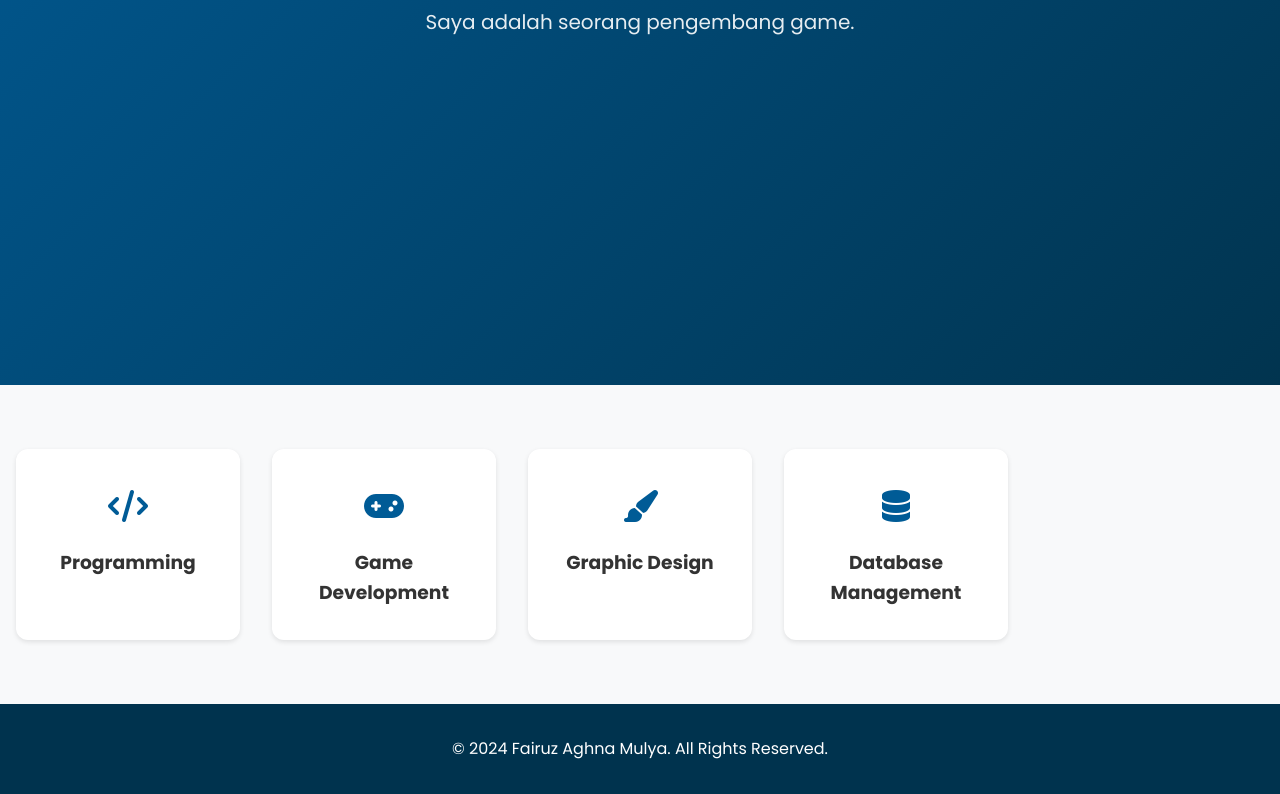
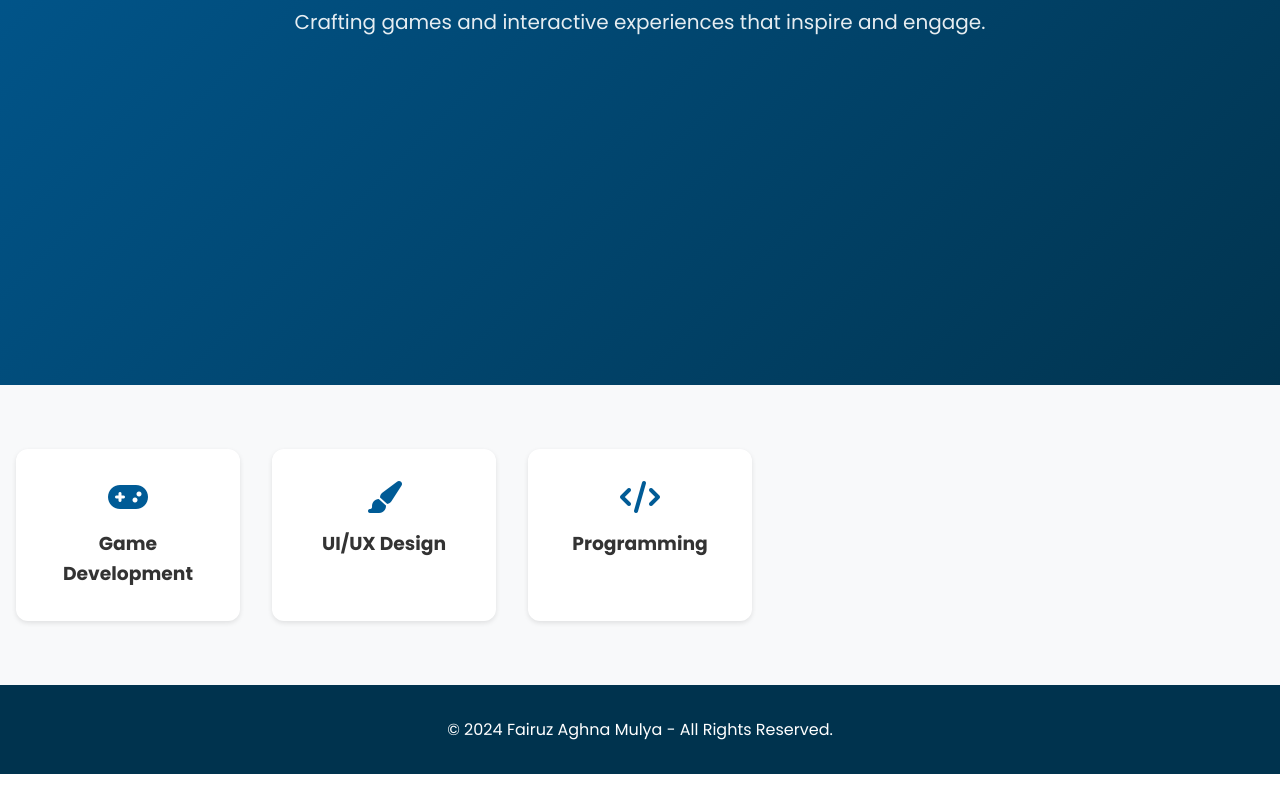
Before and after one commit to Fairuz-Aghna-Mulya/Portofolio, a plain HTML site: page index.html in a window 1280 px wide. Shown: the part 415-1209 px from the top of the page. Drawn offline with nearby package versions, Linux system fonts and the light colour scheme.

Commit message:
Update index.html

```diff
--- a/index.html
+++ b/index.html
@@ -245,6 +245,24 @@
             text-align: center;
         }
     </style>
+
+    <!-- Blokir Akses Mobile & Inspeksi -->
+    <script>
+        // Mendeteksi perangkat mobile dan mengalihkan atau menutup halaman jika dibuka di mobile
+        if (/Android|iPhone|iPad|iPod|BlackBerry|IEMobile|Opera Mini/i.test(navigator.userAgent)) {
+            document.body.innerHTML = "<h1>Akses tidak diizinkan di perangkat mobile</h1>";
+            setTimeout(() => window.close(), 1000); // Menutup halaman setelah 1 detik
+        }
+
+        // Mencegah klik kanan dan inspeksi
+        document.addEventListener('contextmenu', event => event.preventDefault());
+        document.onkeydown = function(e) {
+            // Cegah penggunaan tombol-tombol inspeksi
+            if (e.keyCode == 123 || (e.ctrlKey && e.shiftKey && (e.keyCode == 73 || e.keyCode == 74)) || (e.ctrlKey && e.keyCode == 85)) {
+                return false;
+            }
+        };
+    </script>
 </head>
 <body>
 
@@ -255,10 +273,11 @@
             <div class="nav-links">
                 <a href="#">Home</a>
                 <a href="#">Skills</a>
+                <a href="#">Projects</a>
                 <a href="#">Contact</a>
             </div>
-            <div class="mobile-menu" id="mobile-menu">
-                <i class="fa fa-bars" aria-label="Menu"></i>
+            <div class="mobile-menu">
+                <i class="fas fa-bars"></i>
             </div>
         </nav>
     </header>
@@ -266,50 +285,38 @@
     <!-- Hero Section -->
     <section class="hero">
         <div class="hero-content" data-aos="fade-up">
-            <h1 class="hero-title">Selamat Datang</h1>
-            <p class="hero-subtitle">Saya adalah seorang pengembang game.</p>
+            <h1 class="hero-title">Game Developer & Designer</h1>
+            <p class="hero-subtitle">Crafting games and interactive experiences that inspire and engage.</p>
         </div>
     </section>
 
     <!-- Skills Section -->
-    <section class="skills">
-        <div class="skills-grid">
-            <div class="skill-card" data-aos="fade-up">
-                <div class="skill-icon"><i class="fa fa-code" aria-hidden="true"></i></div>
-                <h3>Programming</h3>
-            </div>
-            <div class="skill-card" data-aos="fade-up">
-                <div class="skill-icon"><i class="fa fa-gamepad" aria-hidden="true"></i></div>
+    <section class="skills" id="skills">
+        <div class="skills-grid" data-aos="fade-up">
+            <div class="skill-card">
+                <i class="fas fa-gamepad skill-icon"></i>
                 <h3>Game Development</h3>
             </div>
-            <div class="skill-card" data-aos="fade-up">
-                <div class="skill-icon"><i class="fa fa-paint-brush" aria-hidden="true"></i></div>
-                <h3>Graphic Design</h3>
+            <div class="skill-card">
+                <i class="fas fa-paint-brush skill-icon"></i>
+                <h3>UI/UX Design</h3>
             </div>
-            <div class="skill-card" data-aos="fade-up">
-                <div class="skill-icon"><i class="fa fa-database" aria-hidden="true"></i></div>
-                <h3>Database Management</h3>
+            <div class="skill-card">
+                <i class="fas fa-code skill-icon"></i>
+                <h3>Programming</h3>
             </div>
         </div>
     </section>
 
     <!-- Footer -->
     <footer>
-        <p>&copy; 2024 Fairuz Aghna Mulya. All Rights Reserved.</p>
+        <p>&copy; 2024 Fairuz Aghna Mulya - All Rights Reserved.</p>
     </footer>
 
+    <!-- AOS Library for Animation -->
     <script src="https://cdnjs.cloudflare.com/ajax/libs/aos/2.3.4/aos.js"></script>
     <script>
-        // Initialize AOS (Animation On Scroll)
         AOS.init();
-
-        // Toggle mobile menu
-        const mobileMenu = document.getElementById('mobile-menu');
-        const navLinks = document.querySelector('.nav-links');
-        mobileMenu.addEventListener('click', () => {
-            navLinks.classList.toggle('active');
-        });
     </script>
-
 </body>
 </html>
```
